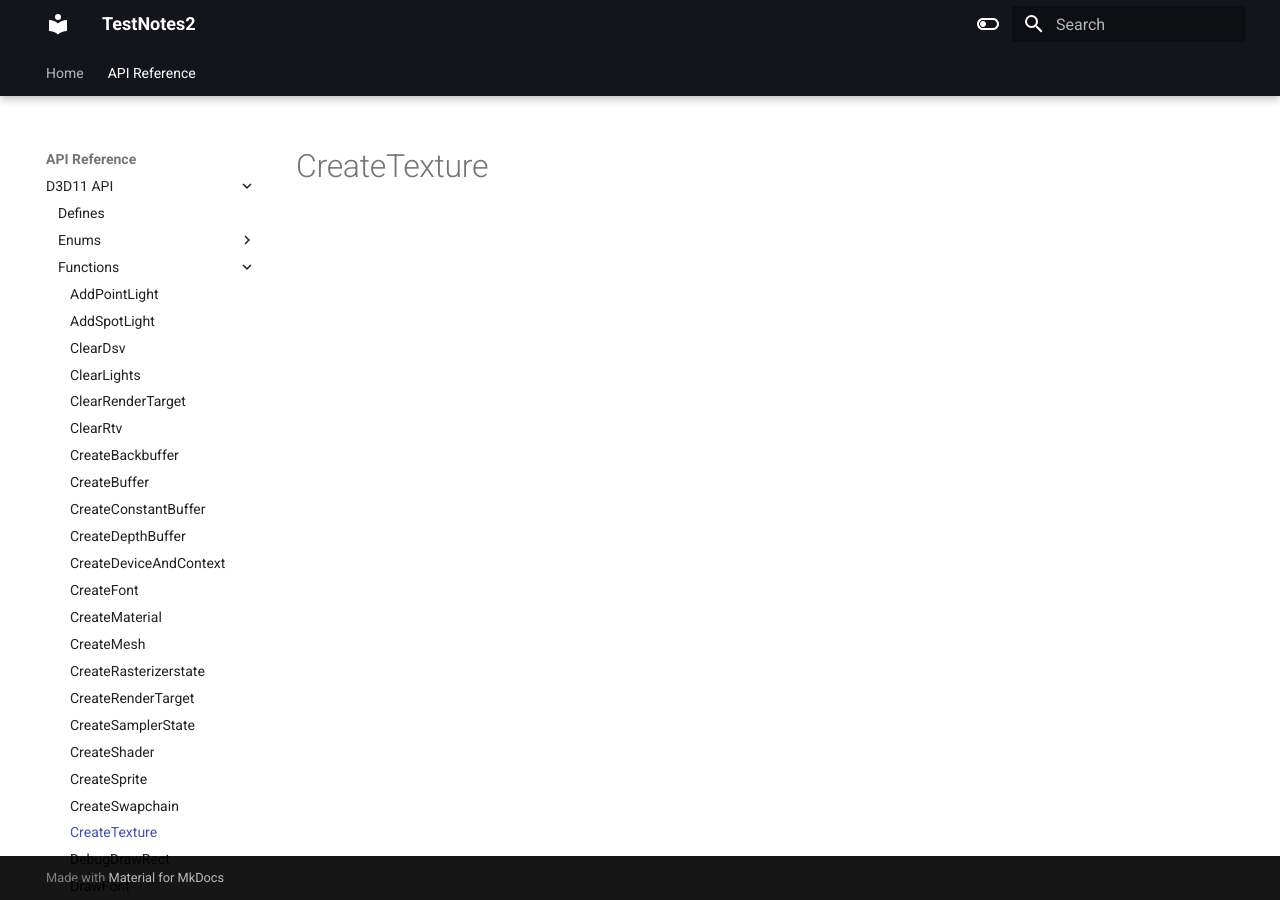
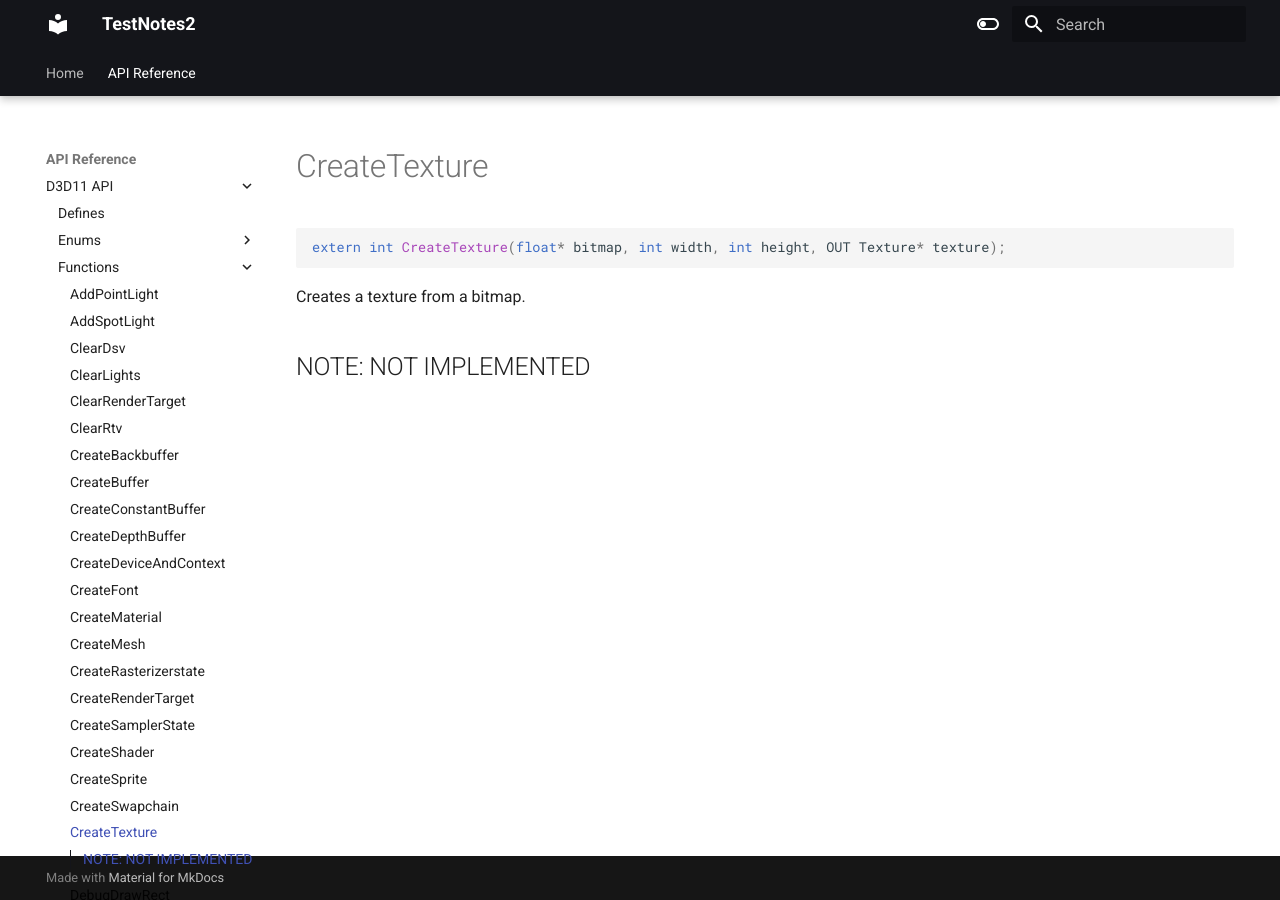
Before and after one commit to erichederstedt/TempEngineDocs, an MkDocs documentation site: the page built from docs/API Reference/D3D11 API/Functions/CreateTexture.md, in a window 1280 px wide. Built offline with MkDocs 1.6.1 and Material for MkDocs 9.7.7, drawn with Linux system fonts in a browser that asks for light colours.

Commit message:
PUSH NOTE : CreateTexture.md

````diff
--- a/docs/API Reference/D3D11 API/Functions/CreateTexture.md
+++ b/docs/API Reference/D3D11 API/Functions/CreateTexture.md
@@ -1 +1,9 @@
 # CreateTexture
+
+```c++
+extern int CreateTexture(float* bitmap, int width, int height, OUT Texture* texture);
+```
+
+Creates a texture from a bitmap.
+
+## NOTE: NOT IMPLEMENTED
````
